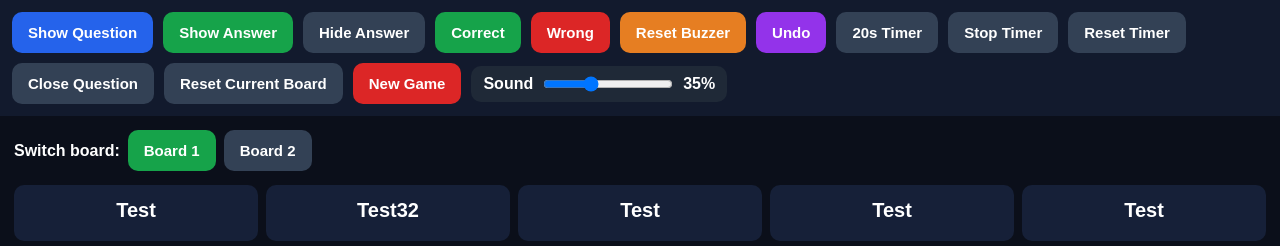
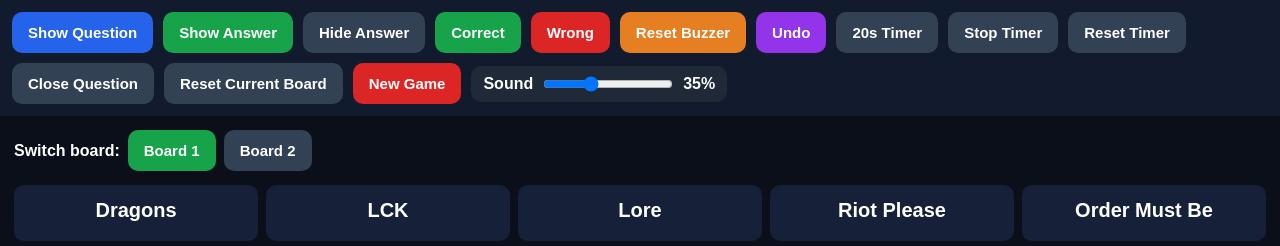
Before and after one commit to vyntrikz-bit/quiz-buzzer, a website: page public/host.html in a window 1280 px wide. Shown: the top 246 px of the page. Drawn offline with nearby package versions, Linux system fonts and the light colour scheme; no server answers.

Commit message:
Update host.html

```diff
--- a/public/host.html
+++ b/public/host.html
@@ -396,7 +396,7 @@
 
     const QUIZ = {
       1: {
-        categories: ["Test", "Test32", "Test", "Test", "Test"],
+        categories: ["Dragons", "LCK", "Lore", "Riot Please", "Order Must Be"],
         questions: [
           { category: "Dragons", value: 200, question: "Question 1", answer: "Answer 1", image: "" },
           { category: "LCK", value: 200, question: "Question 2", answer: "Answer 2", image: "" },
```
